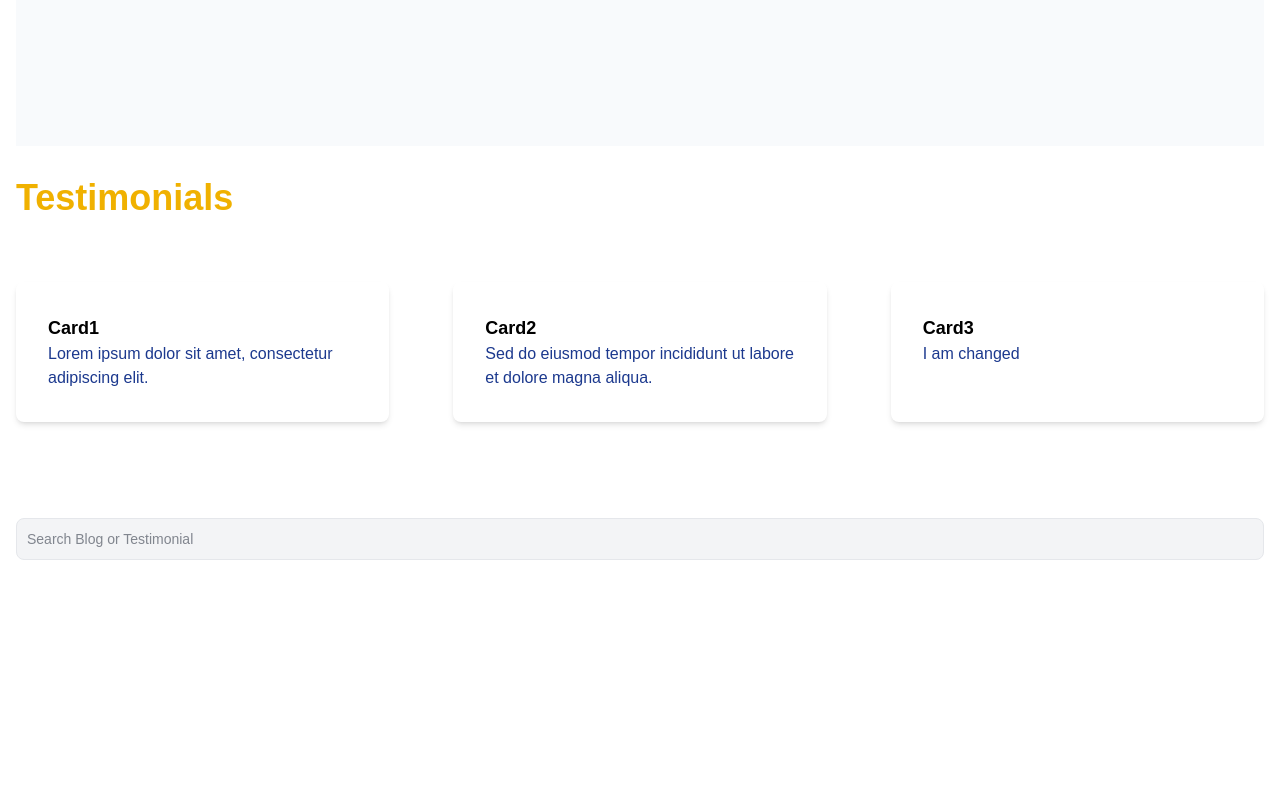
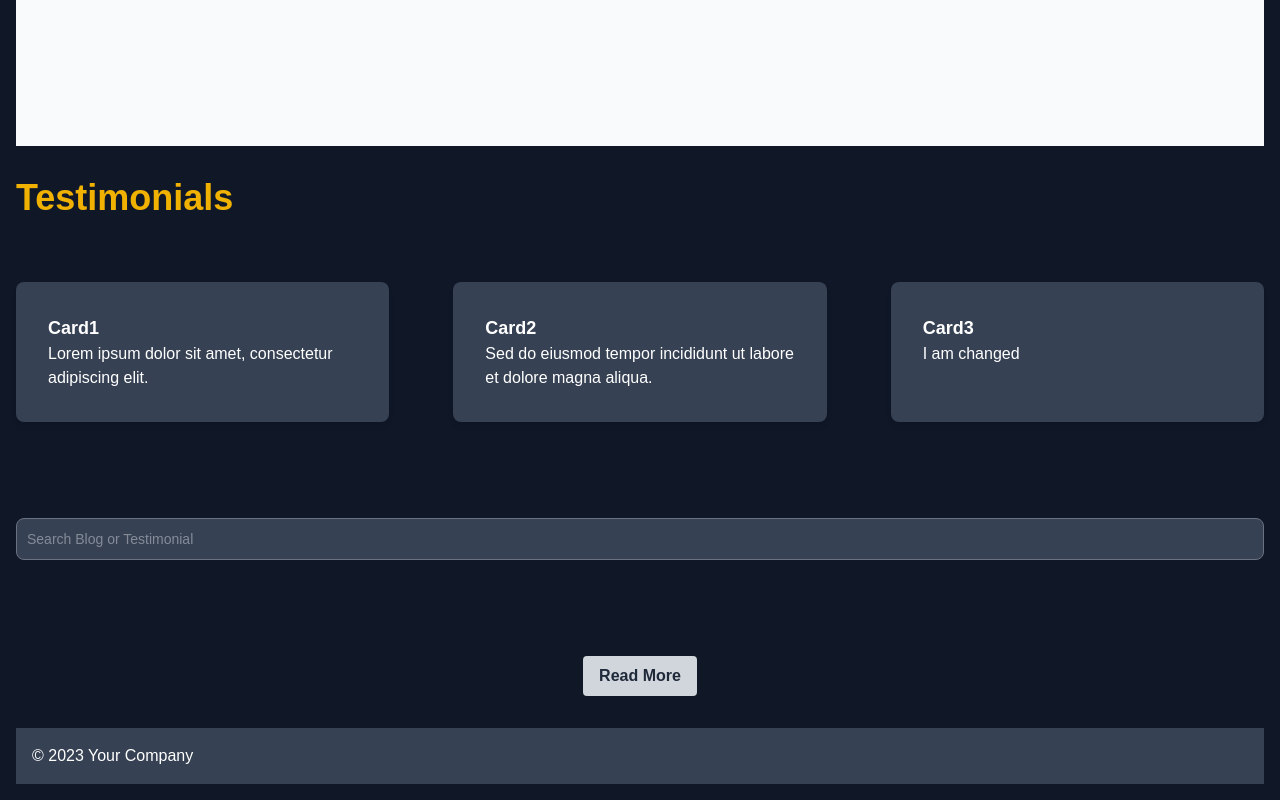
Before and after one commit to Aravind-Ambigapathy/Portfolio, a Next.js app: page / in a window 1280 px wide. Shown: the part 670-1470 px from the top of the page. Built offline with nearby package versions, Linux system fonts and the light colour scheme.

Commit message:
feat:  change the colour theme to dark for the entire body

```diff
--- a/app/page.tsx
+++ b/app/page.tsx
@@ -2,6 +2,13 @@
 import BlogListingPage from "@/components/blogs";
 import Portfolio from "@/components/mypage";
 import { useState } from "react";
+import { createTheme, ThemeProvider } from '@mui/material/styles';
+
+const darkTheme = createTheme({
+  palette: {
+    mode: 'dark',
+  },
+});
 
 export default function Home() {
   const [testimonials, setTestimonials] = useState([
@@ -20,7 +27,8 @@ export default function Home() {
   ]);
 
   return (
-    <div className="max-w-7xl mx-auto p-4 bg-white text-blue-900">
+    <ThemeProvider theme={darkTheme}>
+      <div className="max-w-7xl mx-auto p-4 bg-gray-900 text-white">
         <main className="w-full flex flex-col gap-8">
           <BlogListingPage />
           <section className="flex flex-col gap-16">
@@ -29,9 +37,9 @@ export default function Home() {
               {testimonials.map((testimonial, index) => (
                 <div
                   key={index}
-                className="bg-secondary p-8 rounded-lg shadow-md w-full md:w-1/3"
+                  className="bg-gray-700 p-8 rounded-lg shadow-md w-full md:w-1/3"
                 >
-                <p className="text-lg font-bold text-black">{testimonial.name}</p>
+                  <p className="text-lg font-bold text-white">{testimonial.name}</p>
                   <p className="">{testimonial.text}</p>
                 </div>
               ))}
@@ -40,12 +48,12 @@ export default function Home() {
               <input
                 type="search"
                 placeholder="Search Blog or Testimonial"
-              className="bg-gray-100 border border-gray-200 text-gray-900 text-sm rounded-lg focus:ring-blue-500 focus:border-blue-500 block w-full p-2.5"
+                className="bg-gray-700 border border-gray-500 text-gray-300 text-sm rounded-lg focus:ring-white focus:border-white block w-full p-2.5"
               />
             </div>
             <div className="flex justify-center mt-8">
               <button
-              className="bg-dark-blue hover:bg-dark-blue-dark text-white font-bold py-2 px-4 rounded"
+                className="bg-gray-300 hover:bg-gray-400 text-gray-800 font-bold py-2 px-4 rounded"
               >
                 Read More
               </button>
@@ -53,9 +61,10 @@ export default function Home() {
           </section>
           {/* <Portfolio /> */}
         </main>
-      <footer className="bg-dark-blue p-4 text-white mt-8">
+        <footer className="bg-gray-700 p-4 text-white mt-8">
           &copy; 2023 Your Company
         </footer>
       </div>
+    </ThemeProvider>
   );
 }
```
Also changed, not shown: 1 other file (tests, documents, lock files or other folders). Lines whose indentation alone changed are shown as unchanged.
